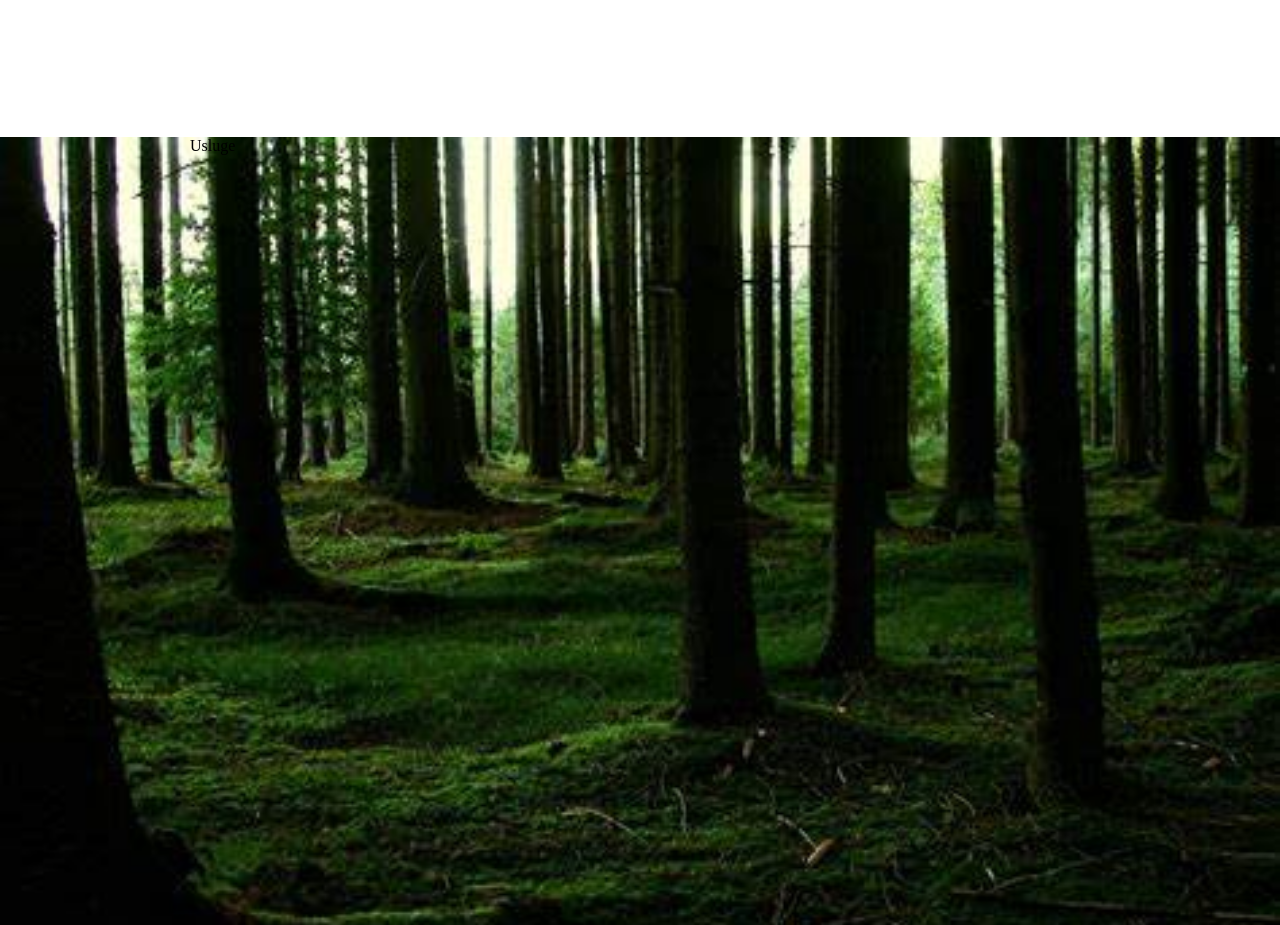
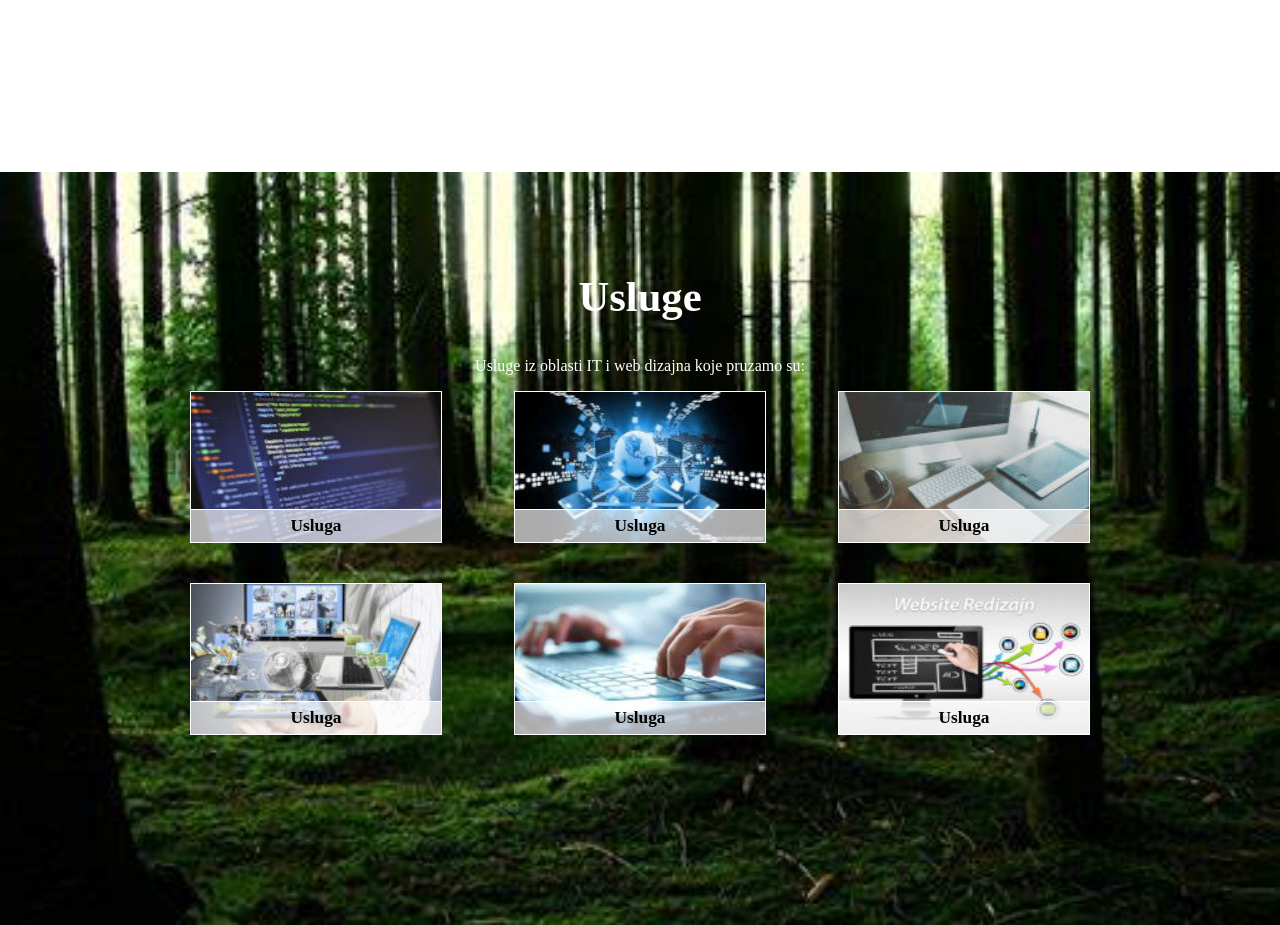
Before and after one commit to bagi002/Web-sajt---kompanije01, a plain HTML site: page index.html in a window 1280 px wide. Shown: the part 1680-2605 px from the top of the page. Drawn offline with Linux system fonts and the light colour scheme.

Commit message:
Implementacija stranice usluge

```diff
--- a/index.html
+++ b/index.html
@@ -122,8 +122,46 @@
 
         </div>
         <div class="stranica" id="usluge">
-            <div class="kolona">Usluge</div>
+            <div class="kolona">
+                <h2>Usluge</h2>
+                <p>Usluge iz oblasti IT i web dizajna koje pruzamo su: </p>
+
+                <div class="red-usluga">
+                    <div>
+                        <img alt="app" src="grafika/usluge/app.jpg">
+                        <p>Usluga</p>
+                    </div>
+                    <div>
+                        <img alt="baze" src="grafika/usluge/baze.jpg">
+                        <p>Usluga</p>
+                    </div>
+                    <div>
+                        <img alt="marketing" src="grafika/usluge/marketing.jpg">
+                        <p>Usluga</p>
+                    </div>
+
+                </div>
+
+                <div class="red-usluga">
+                    <div>
+                        <img alt="sistemi" src="grafika/usluge/info sis.jpg">
+                        <p>Usluga</p>
+                    </div>
+                    <div>
+                        <img alt="web" src="grafika/usluge/web app.jpg">
+                        <p>Usluga</p>
+                    </div>
+                    <div>
+                        <img alt="dizajn" src="grafika/usluge/web dizajn.jpg">
+                        <p>Usluga</p>
+                    </div>
+
+                </div>
+
+            </div>
         </div>
+
+
         <div class="stranica" id="proizvodi">
             <div class="kolona">Proizvodi</div>
         </div>
--- a/stil.css
+++ b/stil.css
@@ -173,3 +173,58 @@ body {
     width: 48px;
     height: 48px;
 }
+
+#usluge {
+
+    text-align: center;
+    color: white;
+
+}
+
+#usluge h2{
+    padding-top: 100px;
+    font-size: 32pt;
+}
+
+.red-usluga{
+
+    display: flex;
+    margin-bottom: 40px ;
+    justify-content: space-between;
+
+}
+
+.red-usluga > div {
+
+    width: 250px;
+    height: 150px;
+    position: relative;
+    border: 1px solid white;
+
+}
+
+.red-usluga > div > img{
+
+    position: absolute;
+    left: 0px;
+    right: 0px;
+    top: 0px;
+    bottom: 0px;
+
+}
+
+.red-usluga > div > p{
+
+    position: absolute;
+    left: 0px;
+    right: 0px;
+    bottom: 0px;
+    padding: 6px;
+    margin-bottom: 0px;
+    background-color: rgba(255, 255, 255, 0.671);
+    color: black;
+    font-weight: bold;
+    border-top: 1px solid white;
+    font-size: 13pt;
+
+}
```
Also changed, not shown: grafika/usluge/app.jpg (added), grafika/usluge/baze.jpg (added), grafika/usluge/info sis.jpg (added), grafika/usluge/marketing.jpg (added), grafika/usluge/web app.jpg (added), grafika/usluge/web dizajn.jpg (added).
